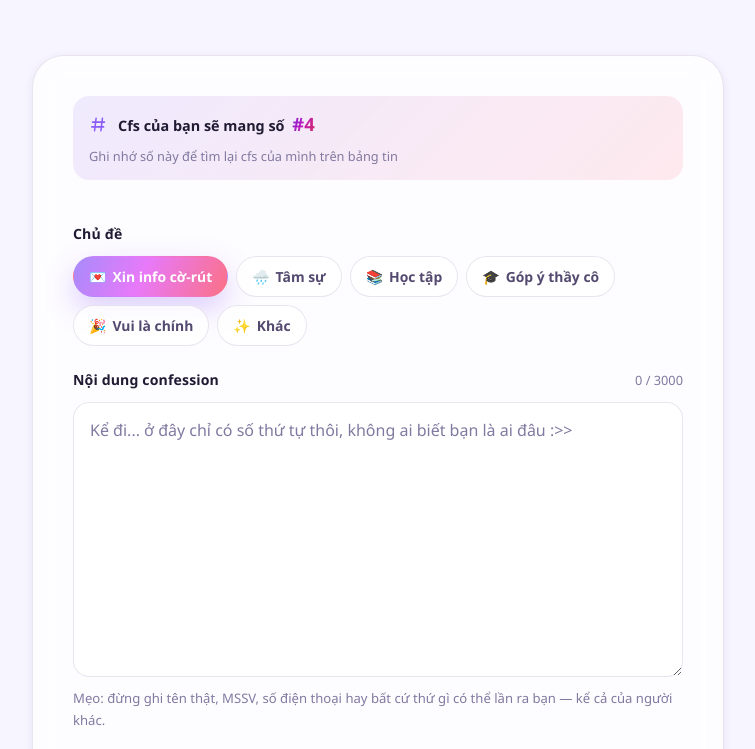
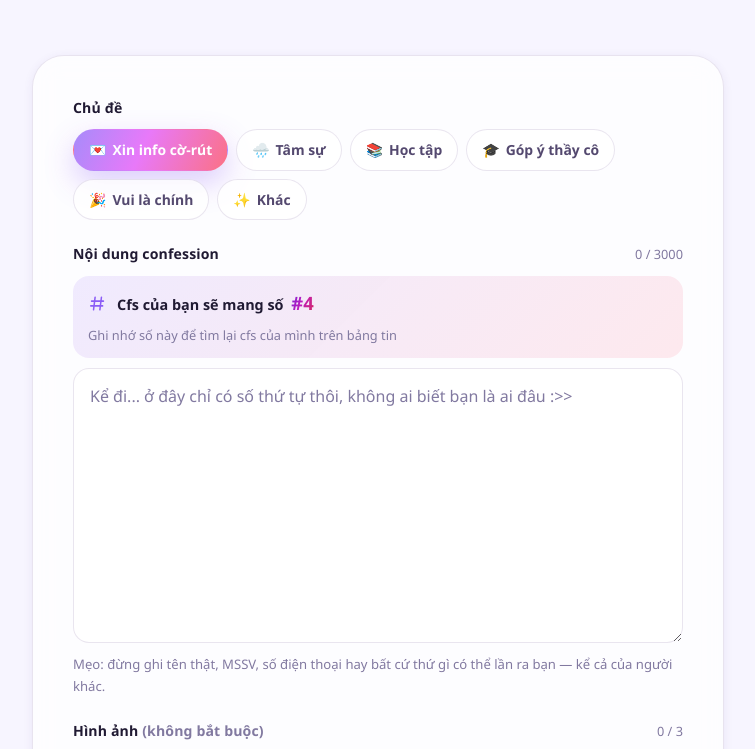
Before and after one commit to tgu-confessions/tgu-confessions.github.io, a plain HTML site: page index.html in a window 1280 px wide. Shown: the part 3389-4138 px from the top of the page, without its empty margins (262-1017 px from the left). Drawn offline with Linux system fonts and the light colour scheme.

Commit message:
dai so nam ngay tren o nhap noi dung confession

```diff
--- a/assets/css/style.css
+++ b/assets/css/style.css
@@ -573,13 +573,12 @@ button { cursor: pointer; border: 0; background: none; }
 .paused-note::before { content: "🌙"; font-size: 1.2rem; }
 .cfs-form.is-paused .form-row,
 .cfs-form.is-paused .check,
-.cfs-form.is-paused .cfs-num,
 .cfs-form.is-paused .form-foot { opacity: .45; pointer-events: none; }
 
-/* Số thứ tự người gửi sẽ nhận — hiện ngay đầu ô gửi cfs */
+/* Số thứ tự người gửi sẽ nhận — hiện ngay trên ô nhập nội dung */
 .cfs-num {
   display: flex; flex-wrap: wrap; align-items: center; gap: 6px 10px;
-  margin-bottom: 20px; padding: 13px 16px;
+  padding: 12px 15px;
   border: 1px solid var(--line); border-radius: var(--radius);
   background: var(--grad-soft);
 }
--- a/index.html
+++ b/index.html
@@ -276,19 +276,6 @@
     </header>
 
     <form class="card card-lg cfs-form reveal" id="cfsForm" novalidate data-reveal-delay="80">
-      <div class="cfs-num" id="cfsNumBox" hidden>
-        <span class="cfs-num-ico" aria-hidden="true">
-          <svg viewBox="0 0 24 24" fill="none" stroke="currentColor" stroke-width="1.9" stroke-linecap="round" stroke-linejoin="round">
-            <path d="M9 4 7 20M17 4l-2 16M4.5 9h15M3.5 15h15"/>
-          </svg>
-        </span>
-        <span class="cfs-num-text">
-          Cfs của bạn sẽ mang số
-          <strong class="cfs-num-value" id="cfsNumNext">#—</strong>
-        </span>
-        <span class="cfs-num-note">Ghi nhớ số này để tìm lại cfs của mình trên bảng tin</span>
-      </div>
-
       <div class="form-row">
         <label class="label" for="cfsCategory">Chủ đề</label>
         <div class="chips" id="categoryChips" role="radiogroup" aria-label="Chọn chủ đề"></div>
@@ -299,6 +286,18 @@
         <div class="label-line">
           <label class="label" for="cfsContent">Nội dung confession</label>
           <span class="counter" id="charCounter">0</span>
+        </div>
+        <div class="cfs-num" id="cfsNumBox" hidden>
+          <span class="cfs-num-ico" aria-hidden="true">
+            <svg viewBox="0 0 24 24" fill="none" stroke="currentColor" stroke-width="1.9" stroke-linecap="round" stroke-linejoin="round">
+              <path d="M9 4 7 20M17 4l-2 16M4.5 9h15M3.5 15h15"/>
+            </svg>
+          </span>
+          <span class="cfs-num-text">
+            Cfs của bạn sẽ mang số
+            <strong class="cfs-num-value" id="cfsNumNext">#—</strong>
+          </span>
+          <span class="cfs-num-note">Ghi nhớ số này để tìm lại cfs của mình trên bảng tin</span>
         </div>
         <textarea id="cfsContent" name="content" class="input textarea" rows="9"
                   placeholder="Kể đi... ở đây chỉ có số thứ tự thôi, không ai biết bạn là ai đâu :>>"
```
